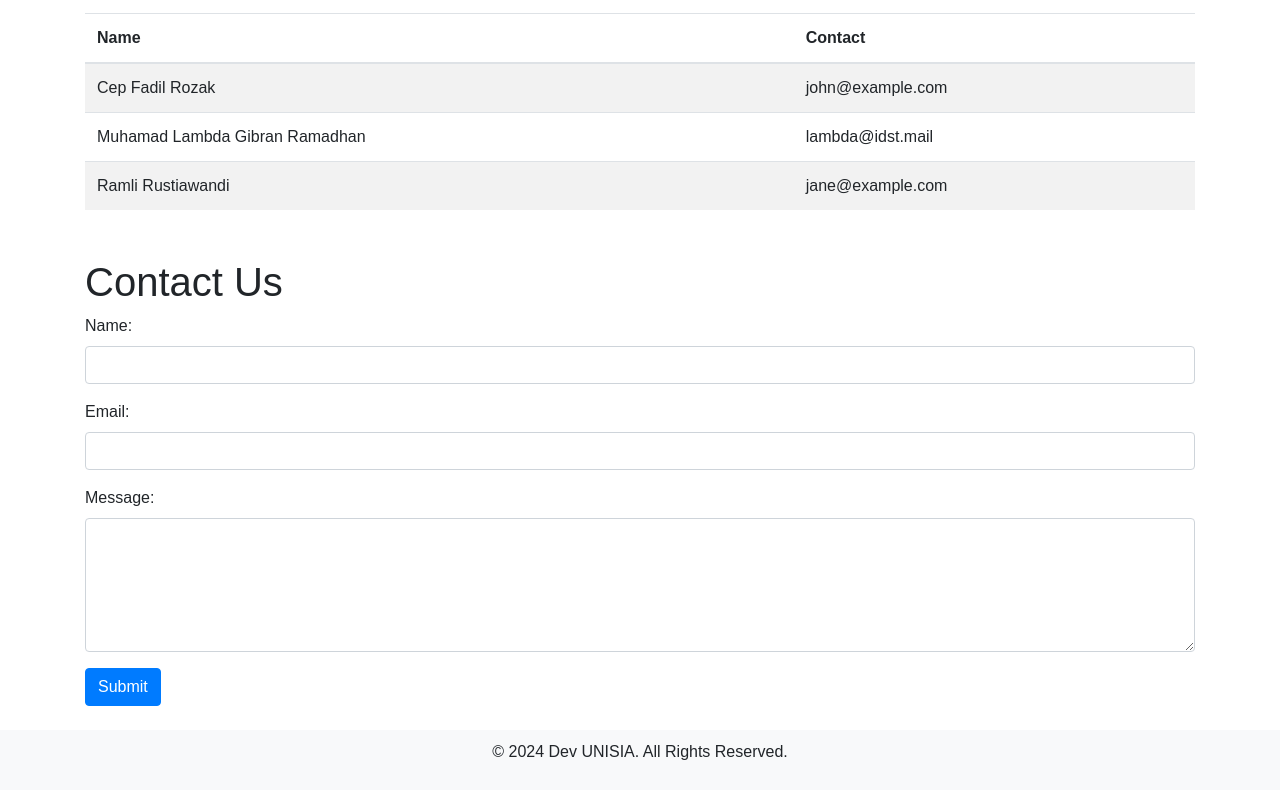
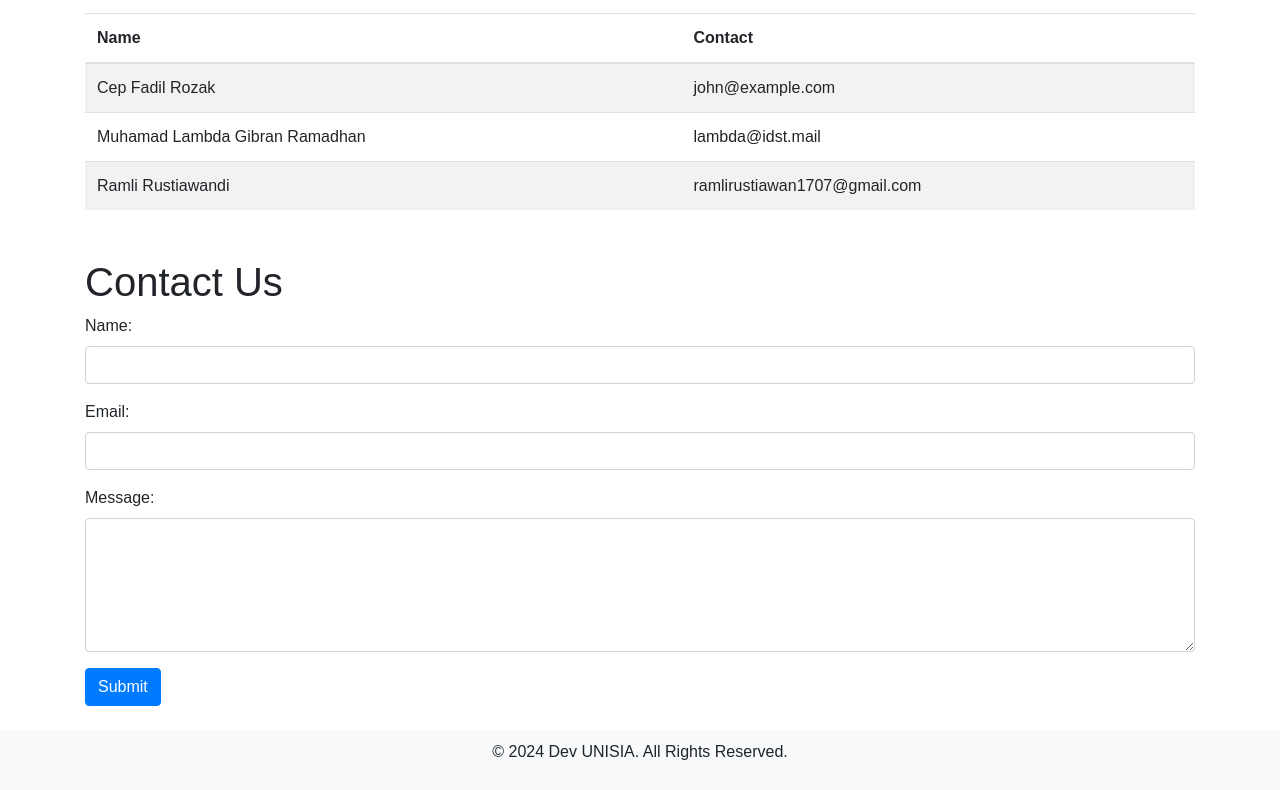
Before and after one commit to Shitotsu/static-edu-website, a plain HTML site: page index.html in a window 1280 px wide. Shown: the part 6349-7139 px from the top of the page. Drawn offline with nearby package versions, Linux system fonts and the light colour scheme.

Commit message:
Change email

```diff
--- a/index.html
+++ b/index.html
@@ -150,7 +150,7 @@
                 </tr>
                 <tr>
                     <td>Ramli Rustiawandi</td>
-                    <td>jane@example.com</td>
+                    <td>ramlirustiawan1707@gmail.com</td>
                 </tr>
             </tbody>
         </table>
```
